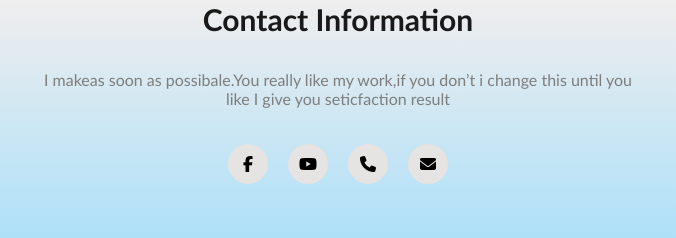
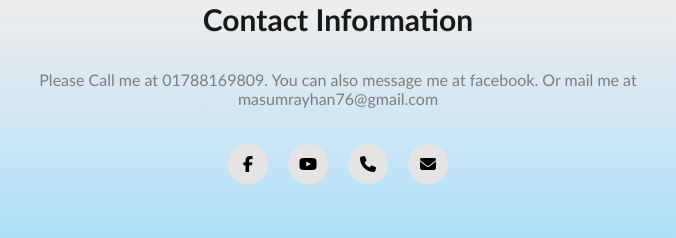
Before and after one commit to masum-rayhan/spps, a plain HTML site: page index.html in a window 1280 px wide. Shown: the part 2328-2566 px from the top of the page, 302-978 px from the left. Drawn offline with Linux system fonts and the light colour scheme.

Commit message:
Add files via upload
Final Commit

```diff
--- a/index.html
+++ b/index.html
@@ -108,7 +108,7 @@
 		<!--heading-->
 	 <p>Contact Information</p>
 		<!--paragraph-->
-		<p>I makeas soon as possibale.You really like my work,if you don&#8217;t i change this until you like I give you seticfaction result</p>
+		<p>Please Call me at 01788169809. You can also message me at facebook. Or mail me at masumrayhan76@gmail.com</p>
 		<!--social-->
 	   <div class="social-icons">
 	   <a href="https://www.facebook.com/rayhan.amr"><i class="fab fa-facebook-f"></i></a>
```
